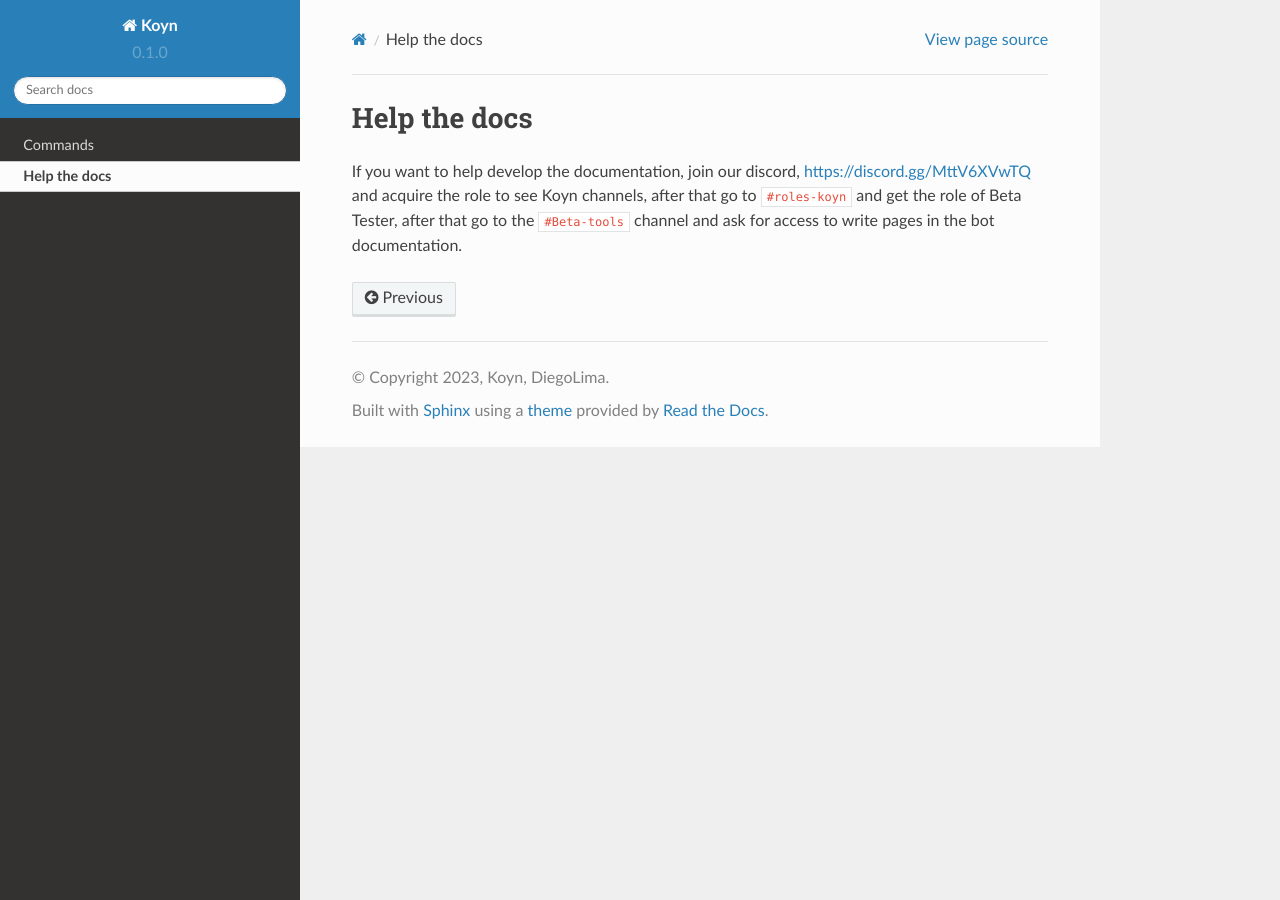
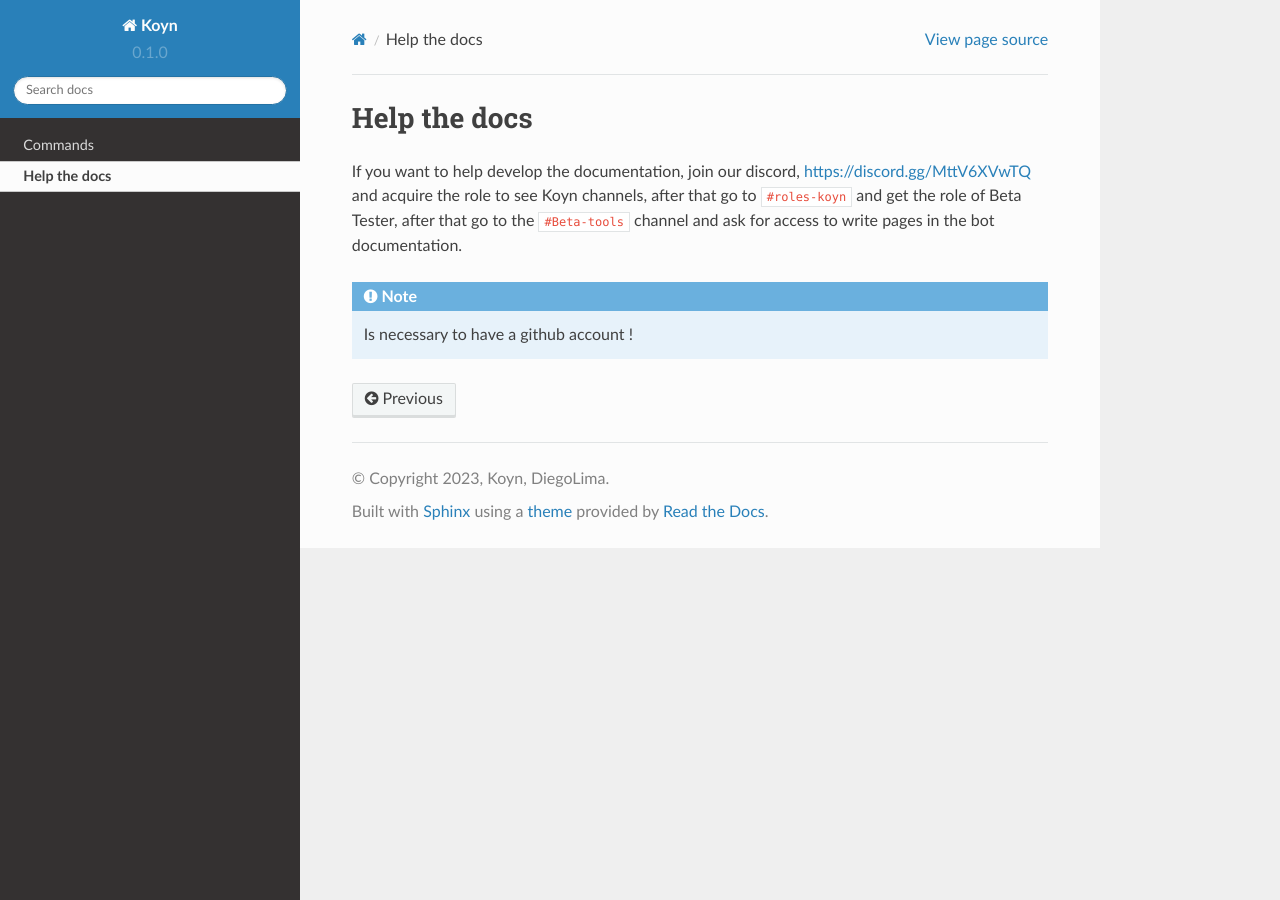
Before and after one commit to Kooyn/Docs, a Sphinx documentation site: the page built from docs/source/joinus.rst, in a window 1280 px wide. Built offline with Sphinx 7.4.7 and the Read the Docs theme 2.0.0, drawn with Linux system fonts in a browser that asks for light colours.

Commit message:
Update joinus.rst

```diff
--- a/docs/source/joinus.rst
+++ b/docs/source/joinus.rst
@@ -5,3 +5,7 @@ If you want to help develop the documentation,
 join our discord, https://discord.gg/MttV6XVwTQ and acquire the role to see Koyn channels,
 after that go to ``#roles-koyn`` and get the role of Beta Tester,
 after that go to the ``#Beta-tools`` channel and ask for access to write pages in the bot documentation.
+
+.. note::
+
+   Is necessary to have a github account !
```
